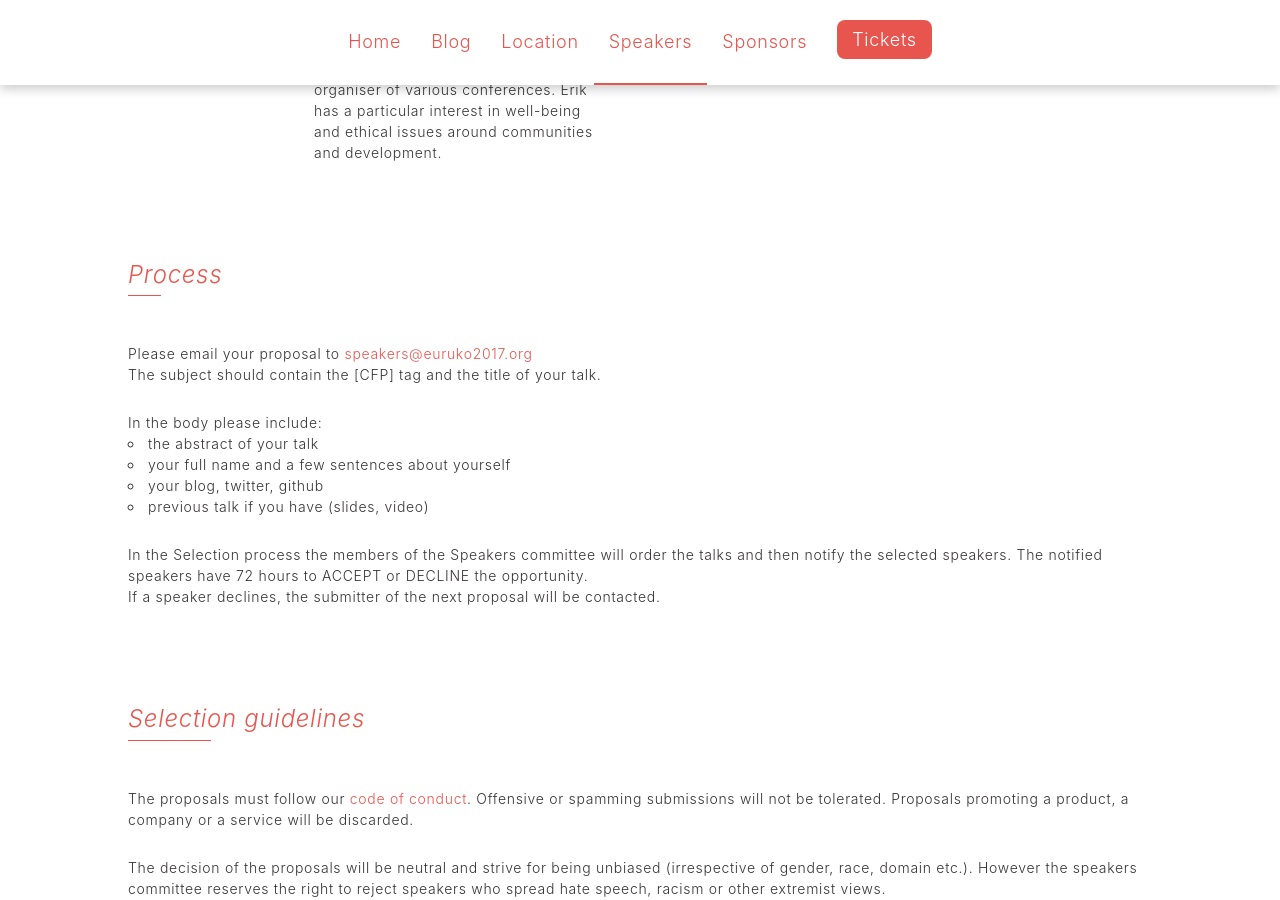
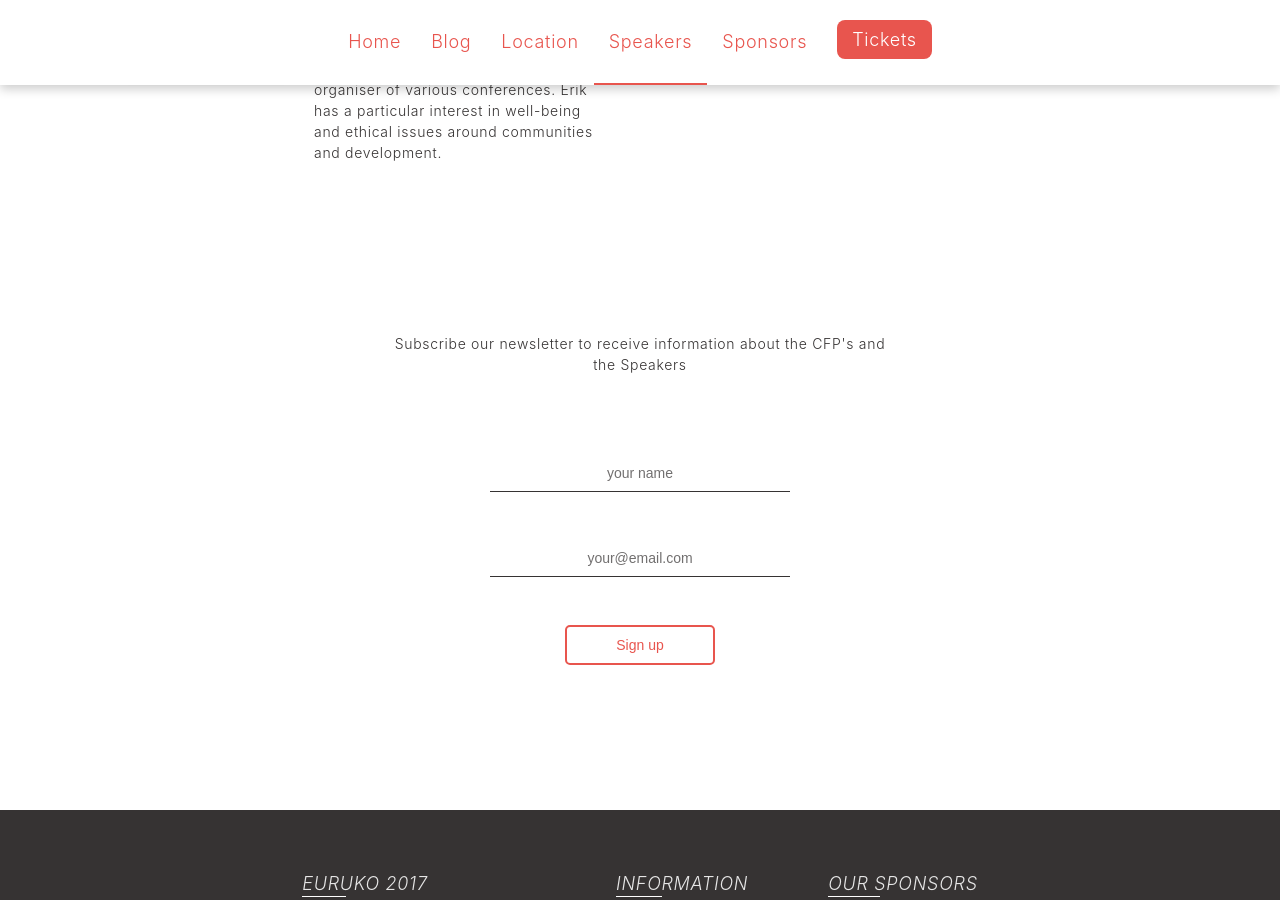
Before and after one commit to euruko/euruko2017.github.io, a Jekyll site: the page built from speakers.html, in a window 1280 px wide and 900 px high, scrolled down 2192 px. Built offline with Jekyll 4.4.1, drawn with Linux system fonts in a browser that asks for light colours.

Commit message:
Remove CFP related info from speakers page

```diff
--- a/speakers.html
+++ b/speakers.html
@@ -26,39 +26,6 @@ order: 4
   </div>
 
   <div class="section-container section-container--full">
-    <h2 class="section__title">Process</h2>
-    <p>
-      Please email your proposal to <a href="mailto:speakers@euruko2017.org">speakers@euruko2017.org</a><br/>
-      The subject should contain the [CFP] tag and the title of your talk.
-    </p>
-
-    <p>
-      In the body please include:
-      <ul class="section-speakers__cfp-requirements">
-        <li>the abstract of your talk</li>
-        <li>your full name and a few sentences about yourself</li>
-        <li>your blog, twitter, github</li>
-        <li>previous talk if you have (slides, video)</li>
-      </ul>
-    </p>
-
-    <p>
-      In the Selection process the members of the Speakers committee will order the talks and then notify the selected speakers. The notified speakers have 72 hours to ACCEPT or DECLINE the opportunity.<br/>
-      If a speaker declines, the submitter of the next proposal will be contacted.
-    </p>
-  </div>
-
-  <div class="section-container section-container--full">
-    <h2 class="section__title">Selection guidelines</h2>
-    <p>
-      The proposals must follow our <a href="http://berlincodeofconduct.org">code of conduct</a>. Offensive or spamming submissions will not be tolerated. Proposals promoting a product, a company or a service will be discarded.
-    </p>
-    <p>
-      The decision of the proposals will be neutral and strive for being unbiased (irrespective of  gender, race, domain etc.). However the speakers committee reserves the right to reject speakers who spread hate speech, racism or other extremist views.
-    </p>
-  </div>
-
-  <div class="section-container section-container--full">
     <div class="section-speakers__message">
       Subscribe our newsletter to receive information about the CFP's and the Speakers
     </div>
```
